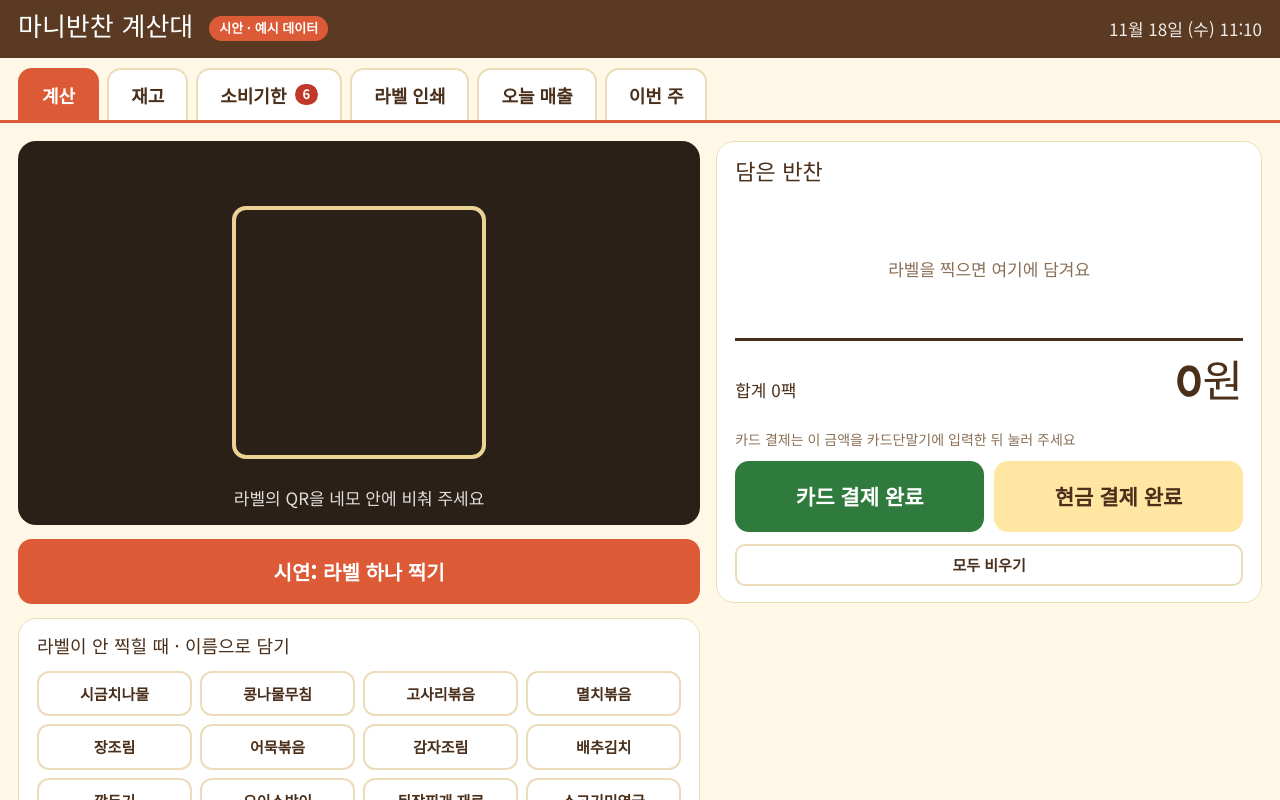
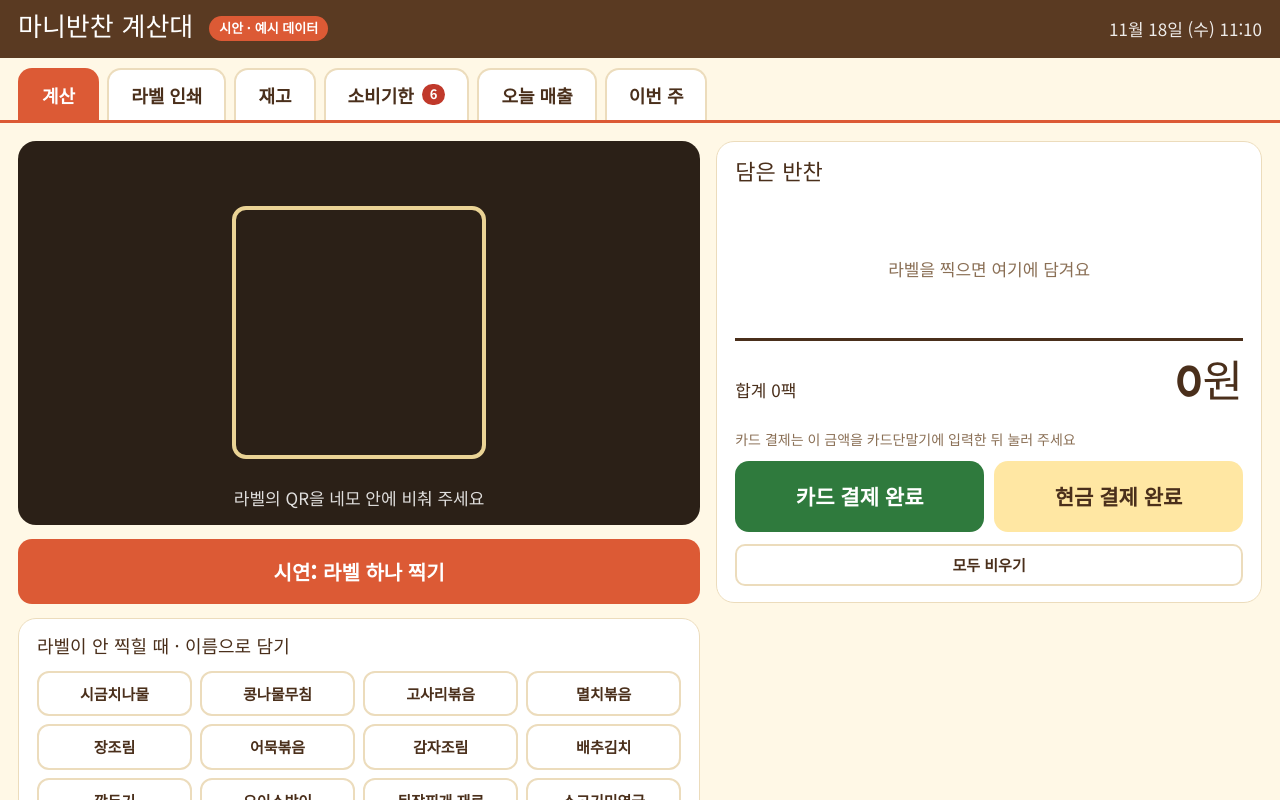
Before and after one commit to deankim0625/banchan-menu, a plain HTML site: page docs/pos/index.html in a window 1280 px wide. Drawn offline with Linux system fonts and the light colour scheme.

Commit message:
계산대 앱: 탭 순서 계산 → 라벨 인쇄 → 재고 → 소비기한
Co-Authored-By: Claude Opus 5.5 <noreply@anthropic.com>

```diff
--- a/docs/pos/index.html
+++ b/docs/pos/index.html
@@ -176,7 +176,7 @@ const soldToday = () => packs.filter(p => p.st === "sold" && p.at >= today0);
 const dleft = p => Math.floor((p.exp - today0) / DAY);
 const urgent = () => packs.filter(p => p.st === "in" && dleft(p) <= 1);
 
-const TABS = [["scan","계산"],["stock","재고"],["exp","소비기한"],["label","라벨 인쇄"],["today","오늘 매출"],["week","이번 주"]];
+const TABS = [["scan","계산"],["label","라벨 인쇄"],["stock","재고"],["exp","소비기한"],["today","오늘 매출"],["week","이번 주"]];
 function renderTabs(){
   const u = urgent().length;
   $("tabs").innerHTML = TABS.map(([k, n]) => `<button role="tab" aria-selected="${k === tab}" data-t="${k}">${n}${k === "exp" && u ? `<span class="badge">${u}</span>` : ""}${k === "scan" && cart.length ? `<span class="badge">${cart.length}</span>` : ""}</button>`).join("");
```
Also changed, not shown: docs/status/thumbs/pos.jpg.
